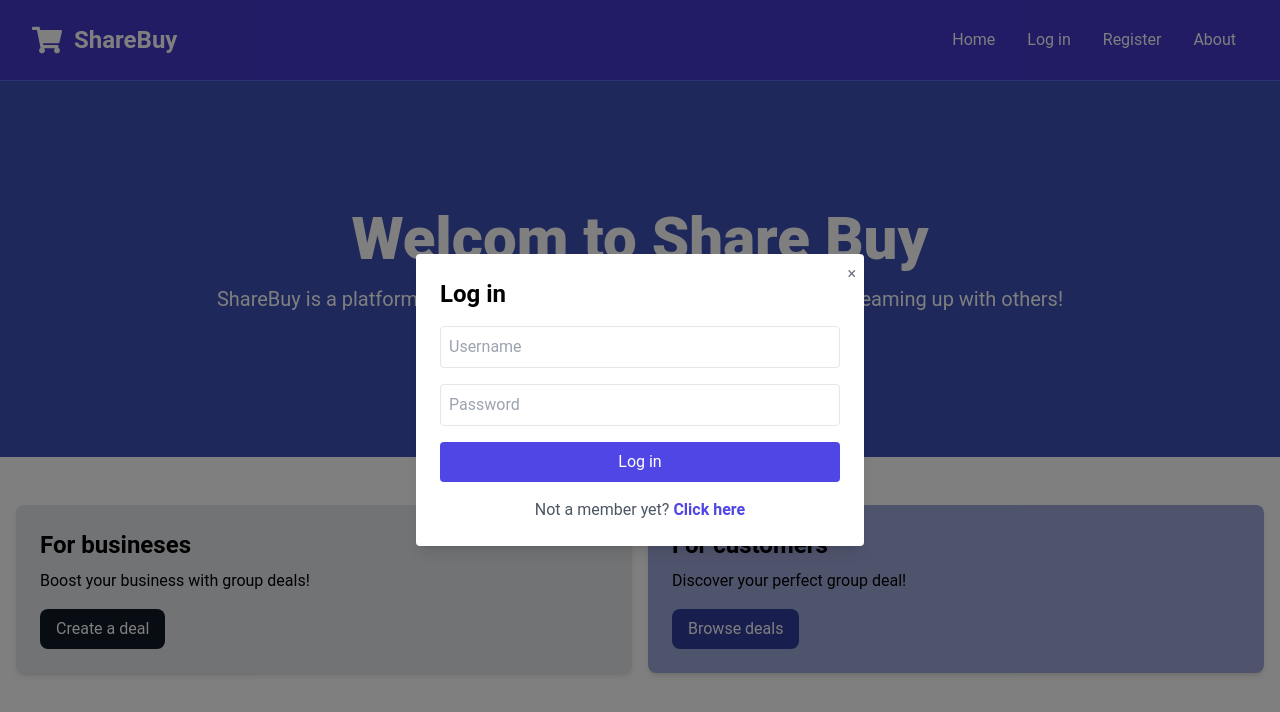
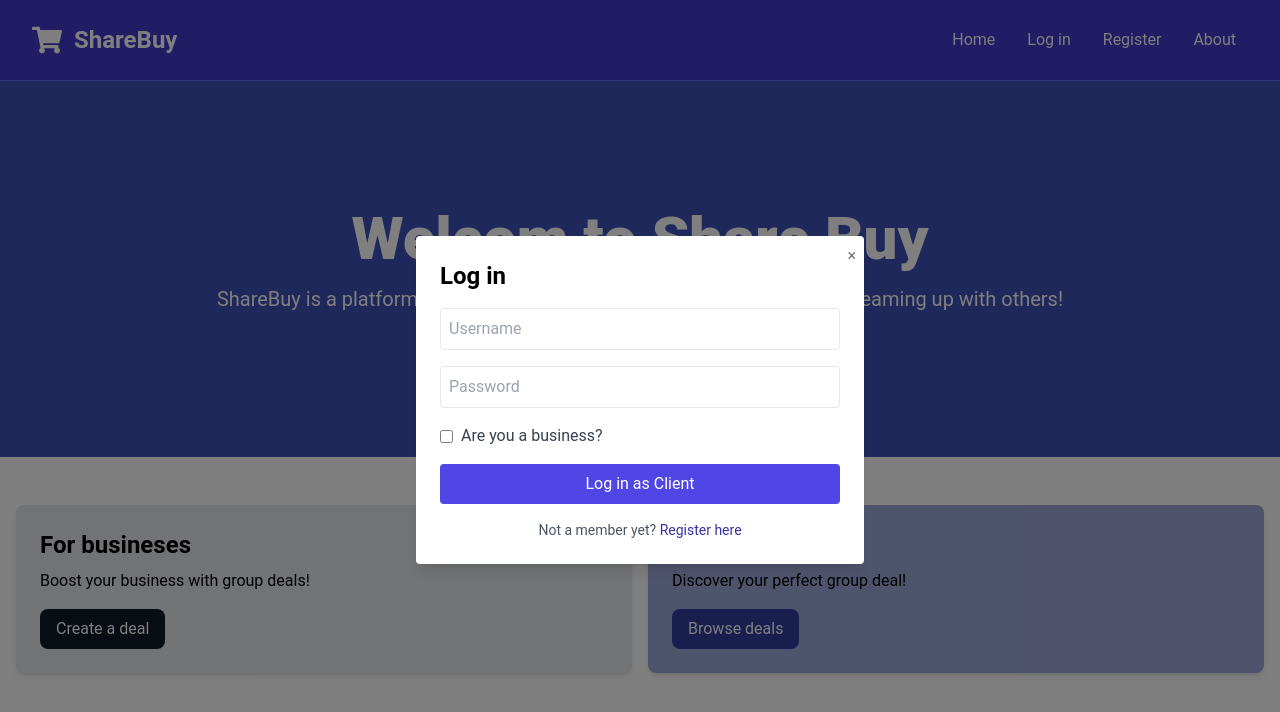
Before and after one commit to ShareBuy-final-project/Frontend, a React (Vite) app: page / in a window 1280 px wide. Both pictures are taken after a click on the button "Log in". Shown: the top 712 px of the page. Built offline with nearby package versions, Linux system fonts and the light colour scheme.

Commit message:
login as a buisness added

```diff
--- a/src/components/Login.jsx
+++ b/src/components/Login.jsx
@@ -1,51 +1,68 @@
-import React from 'react';
+import React, { useState } from 'react';
 import Modal from 'react-modal';
 import { Link } from 'react-router-dom';
 
 Modal.setAppElement('#root'); // Important for accessibility
 
 const LoginModal = ({ isOpen, onClose }) => {
+  const [isBusiness, setIsBusiness] = useState(false); // Track if the user is a business
+
   return (
     <Modal
       isOpen={isOpen}
-      onRequestClose={onClose} // Use onClose here
+      onRequestClose={onClose}
       contentLabel="Login Modal"
       className="bg-white p-6 rounded shadow-lg max-w-md mx-auto relative"
       overlayClassName="fixed inset-0 bg-black bg-opacity-50 flex items-center justify-center"
     >
       <button
         className="absolute top-2 right-2 text-gray-500 hover:text-gray-800"
-        onClick={onClose} // Close the modal
+        onClick={onClose}
       >
         &times;
       </button>
+
+      {/* Title */}
       <h2 className="text-2xl font-bold mb-4">Log in</h2>
+
+      {/* Username Input */}
       <input
         type="text"
         placeholder="Username"
         className="w-full border p-2 mb-4 rounded"
       />
+
+      {/* Password Input */}
       <input
         type="password"
         placeholder="Password"
         className="w-full border p-2 mb-4 rounded"
       />
+
+      {/* Checkbox */}
+      <label className="flex items-center mb-4">
+        <input
+          type="checkbox"
+          checked={isBusiness}
+          onChange={() => setIsBusiness(!isBusiness)}
+          className="mr-2"
+        />
+        <span className="text-gray-700">Are you a business?</span>
+      </label>
+
+      {/* Log in Button with Dynamic Text */}
       <button
-        className="w-full bg-indigo-600 text-white p-2 rounded hover:bg-indigo-500"
-        onClick={onClose} // Close on login button click
+        className="w-full bg-indigo-600 text-white p-2 rounded hover:bg-indigo-500 mb-4"
+        onClick={onClose}
       >
-        Log in
+        {isBusiness ? "Log in as Business" : "Log in as Client"}
       </button>
 
-      {/* Improved "Not a member yet?" section */}
-      <div className="text-center mt-4">
-        <span className="text-gray-600">Not a member yet?</span>
-        <Link
-          to="/register"
-          className="text-indigo-600 font-semibold hover:underline ml-1"
-          onClick={onClose}
-        >
-          Click here
+      {/* Register Prompt */}
+      <div className="text-center text-sm text-gray-600">
+        Not a member yet?{" "}
+        <Link className="text-indigo-800 hover:text-indigo-600" to="/register">
+          Register here
         </Link>
       </div>
     </Modal>
```
